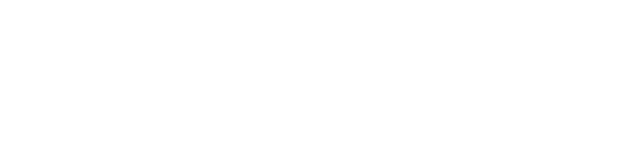
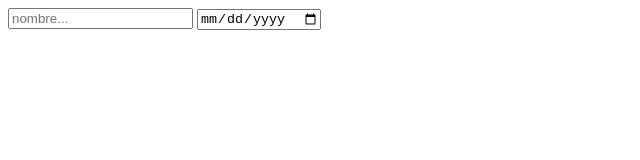
Before and after one commit to AlbertoDeSantos/ASIX1-MP4UF2-A1-Ejercicio-formularios-HTML-CSS, a plain HTML site: page index.html in a window 1280 px wide. Shown: the whole page, without its empty margins (0-640 px from the left). Drawn offline with Linux system fonts and the light colour scheme.

Commit message:
add form

```diff
--- a/index.html
+++ b/index.html
@@ -7,6 +7,10 @@
     <title>formularios</title>
 </head>
 <body>
+    <form action="">
+        <input type="text" placeholder="nombre...">
+        <input type="date">
 
+    </form>
 </body>
 </html>
```
